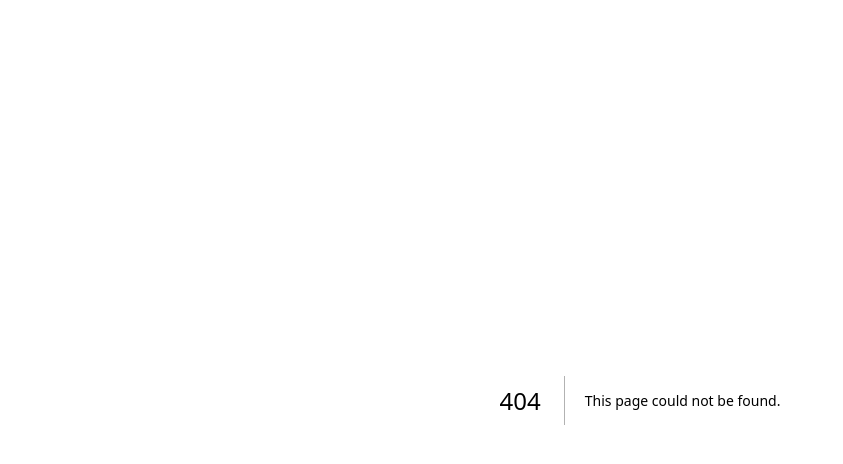
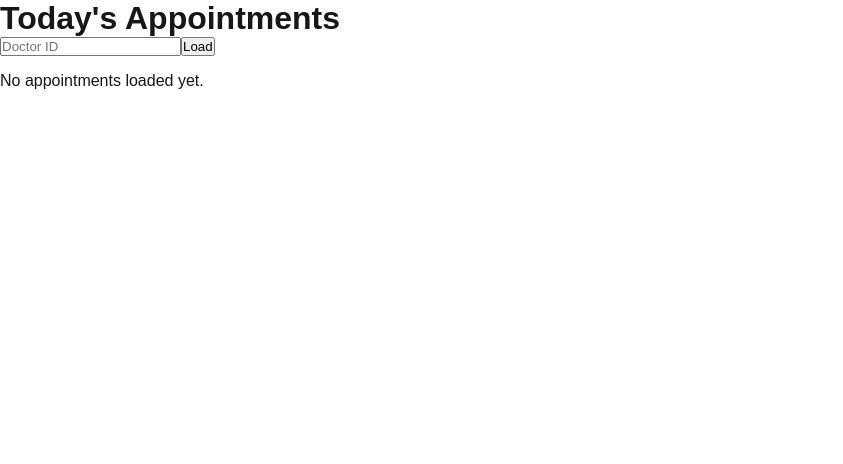
Before and after one commit to Deya824/clinic-appointment-system, a Next.js app: page /dashboard in a window 1280 px wide. Before the commit this address had no page. Shown: the top 464 px of the page, without its empty margins (0-843 px from the left). Built offline with nearby package versions, Linux system fonts and the light colour scheme.

Commit message:
feat: add dashboard page with today's appointments

```diff
--- /dev/null
+++ b/src/app/dashboard/page.tsx
@@ -0,0 +1,86 @@
+'use client';
+import { useState } from 'react';
+
+interface Appointment {
+  id: string;
+  patientId: string;
+  doctorId: string;
+  start: string;
+  end: string;
+  status: string;
+}
+
+export default function DashboardPage() {
+  const [doctorId, setDoctorId]         = useState('');
+  const [appointments, setAppointments] = useState<Appointment[]>([]);
+  const [msg, setMsg]                   = useState('');
+  const [loading, setLoading]           = useState(false);
+
+  async function fetchToday(e?: React.FormEvent) {
+    if (e) e.preventDefault();
+    if (!doctorId.trim()) { setMsg('Please enter a doctor ID.'); return; }
+    setMsg('');
+    setLoading(true);
+    try {
+      const res = await fetch(`/api/appointments?doctorId=${encodeURIComponent(doctorId)}`);
+      if (res.status === 401) { setMsg('Not authenticated. Please login.'); return; }
+      const data = await res.json();
+      if (!res.ok) { setMsg(data.error ?? 'Failed to load.'); return; }
+      setAppointments(data);
+    } catch {
+      setMsg('Network error.');
+    } finally {
+      setLoading(false);
+    }
+  }
+
+  return (
+    <div className="page">
+      <h1>Today&apos;s Appointments</h1>
+      <div className="card">
+        <form onSubmit={fetchToday} className="row">
+          <input
+            id="doctor-id"
+            value={doctorId}
+            onChange={(e) => setDoctorId(e.target.value)}
+            placeholder="Doctor ID"
+            style={{ marginBottom: 0 }}
+          />
+          <button id="fetch-btn" type="submit" disabled={loading}>
+            {loading ? 'Loading…' : 'Load'}
+          </button>
+        </form>
+        {msg && <p id="msg" className="msg error">{msg}</p>}
+      </div>
+
+      {appointments.length > 0 && (
+        <table>
+          <thead>
+            <tr>
+              <th>ID</th>
+              <th>Patient</th>
+              <th>Start</th>
+              <th>End</th>
+              <th>Status</th>
+            </tr>
+          </thead>
+          <tbody>
+            {appointments.map((a) => (
+              <tr key={a.id}>
+                <td>{a.id}</td>
+                <td>{a.patientId}</td>
+                <td>{new Date(a.start).toLocaleTimeString()}</td>
+                <td>{new Date(a.end).toLocaleTimeString()}</td>
+                <td>{a.status}</td>
+              </tr>
+            ))}
+          </tbody>
+        </table>
+      )}
+
+      {appointments.length === 0 && !msg && !loading && (
+        <p style={{ color: 'var(--muted)', marginTop: 16 }}>No appointments loaded yet.</p>
+      )}
+    </div>
+  );
+}
```
